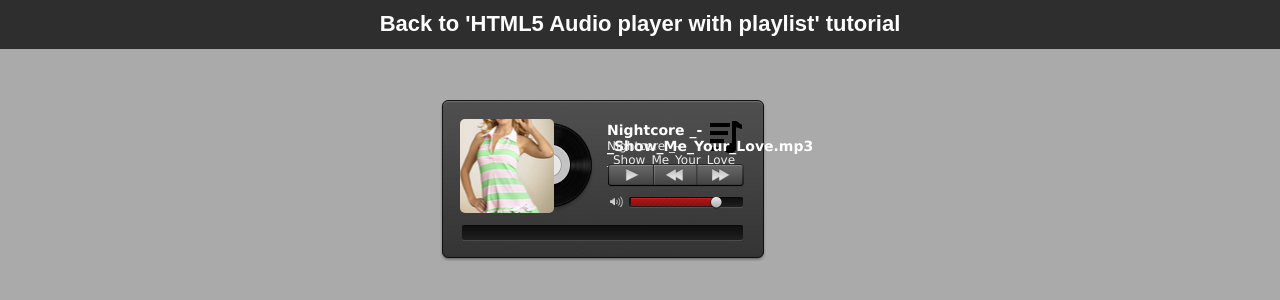
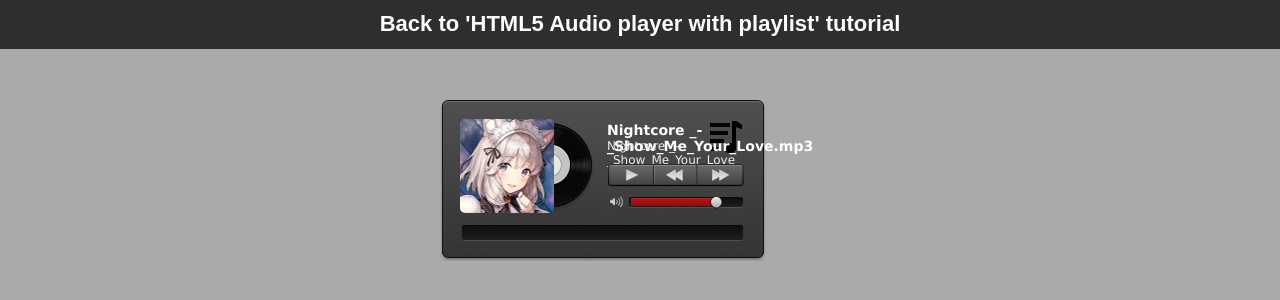
Before and after one commit to KirinFuji/kirinfuji.github.io, a Jekyll site: the page playlist-test.html, which Jekyll copies as it is, in a window 1280 px wide. Shown: the top 300 px of the page. Built offline with Jekyll 4.4.1, drawn with Linux system fonts in a browser that asks for light colours.

Commit message:
add default cover

```diff
--- a/playlist-test.html
+++ b/playlist-test.html
@@ -33,14 +33,14 @@
             <div class="tracker"></div>
         </div>
         <ul class="playlist hidden">
-            <li audiourl="../../uploads/Nightcore _-_Show_Me_Your_Love.mp3" cover="cover1.jpg" artist="Nightcore _-_Show_Me_Your_Love">Nightcore _-_Show_Me_Your_Love.mp3</li>
-            <li audiourl="../../uploads/Nightcore_-_Always_Here_&_Gone_Tomorrow.mp3" cover="cover2.jpg" artist="Nightcore_-_Always_Here_&_Gone_Tomorrow">Nightcore_-_Always_Here_&_Gone_Tomorrow.mp3</li>
-            <li audiourl="../../uploads/Nightcore_-_Behind_The_Sun.mp3" cover="cover3.jpg" artist="Nightcore_-_Behind_The_Sun">Nightcore_-_Behind_The_Sun.mp3</li>
-            <li audiourl="../../uploads/Nightcore_-_Blind.mp3" cover="cover4.jpg" artist="Nightcore_-_Blind">Nightcore_-_Blind.mp3</li>
-            <li audiourl="../../uploads/Nightcore_-_Dream_Girl.mp3" cover="cover5.jpg" artist="Nightcore_-_Dream_Girl">Nightcore_-_Dream_Girl.mp3</li>
-            <li audiourl="../../uploads/Nightcore_-_Medicine.mp3" cover="cover6.jpg" artist="Nightcore_-_Medicine">Nightcore_-_Medicine.mp3</li>
-            <li audiourl="../../uploads/Nightcore_-_No_Music.mp3" cover="cover7.jpg" artist="Nightcore_-_No_Music">Nightcore_-_No_Music.mp3</li>
-            <li audiourl="../../uploads/Nightcore_-_Time_Flies_-_Anime.mp3" cover="cover7.jpg" artist="Nightcore_-_Time_Flies_-_Anime">Nightcore_-_Time_Flies_-_Anime.mp3</li>
+            <li audiourl="../../uploads/Nightcore _-_Show_Me_Your_Love.mp3" cover="default-cover.jpg" artist="Nightcore _-_Show_Me_Your_Love">Nightcore _-_Show_Me_Your_Love.mp3</li>
+            <li audiourl="../../uploads/Nightcore_-_Always_Here_&_Gone_Tomorrow.mp3" cover="default-cover.jpg" artist="Nightcore_-_Always_Here_&_Gone_Tomorrow">Nightcore_-_Always_Here_&_Gone_Tomorrow.mp3</li>
+            <li audiourl="../../uploads/Nightcore_-_Behind_The_Sun.mp3" cover="default-cover.jpg" artist="Nightcore_-_Behind_The_Sun">Nightcore_-_Behind_The_Sun.mp3</li>
+            <li audiourl="../../uploads/Nightcore_-_Blind.mp3" cover="default-cover.jpg" artist="Nightcore_-_Blind">Nightcore_-_Blind.mp3</li>
+            <li audiourl="../../uploads/Nightcore_-_Dream_Girl.mp3" cover="default-cover.jpg" artist="Nightcore_-_Dream_Girl">Nightcore_-_Dream_Girl.mp3</li>
+            <li audiourl="../../uploads/Nightcore_-_Medicine.mp3" cover="default-cover.jpg" artist="Nightcore_-_Medicine">Nightcore_-_Medicine.mp3</li>
+            <li audiourl="../../uploads/Nightcore_-_No_Music.mp3" cover="default-cover.jpg" artist="Nightcore_-_No_Music">Nightcore_-_No_Music.mp3</li>
+            <li audiourl="../../uploads/Nightcore_-_Time_Flies_-_Anime.mp3" cover="default-cover.jpg" artist="Nightcore_-_Time_Flies_-_Anime">Nightcore_-_Time_Flies_-_Anime.mp3</li>
         </ul>
 
     </div>
```
Also changed, not shown: assets/data/default-cover.jpg (added).
